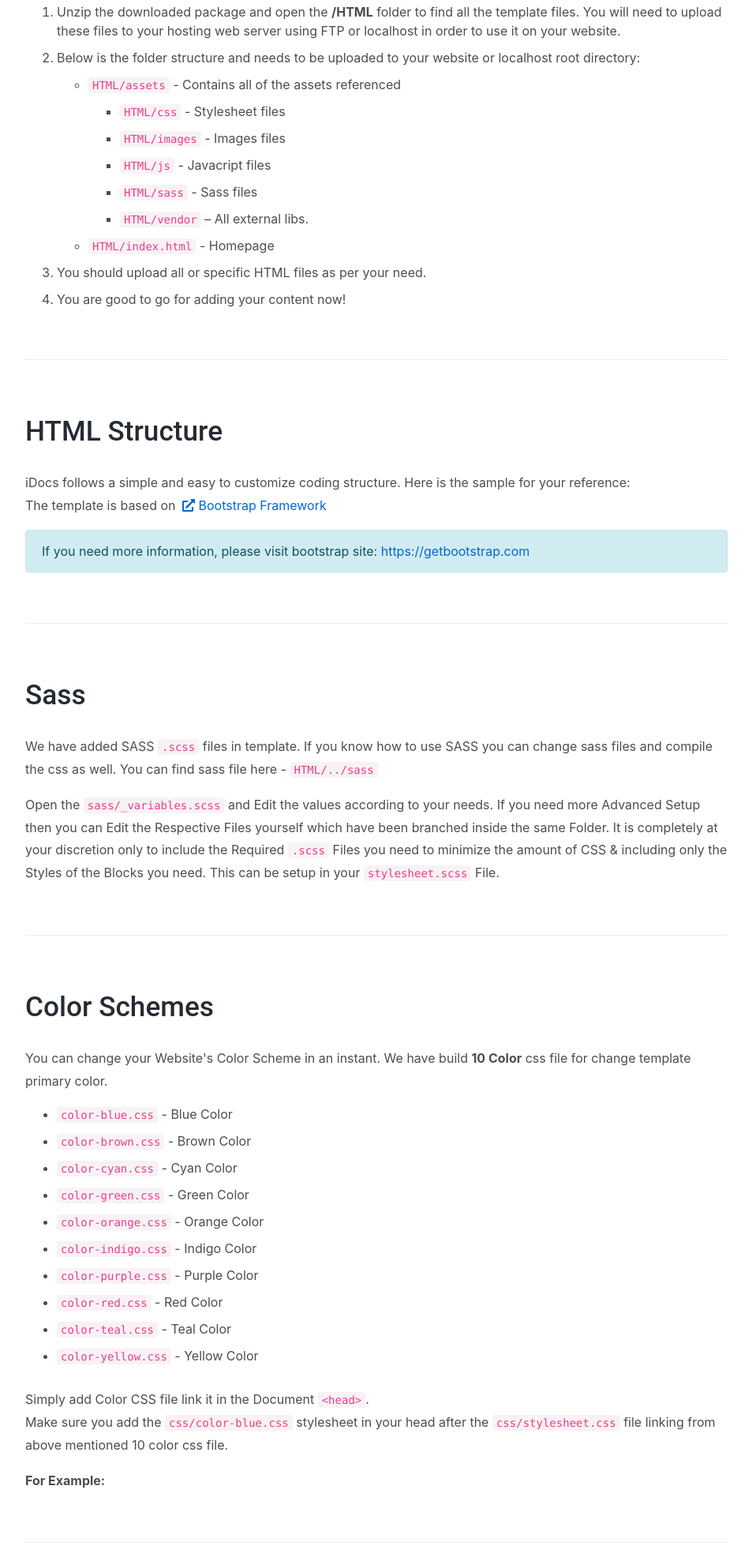
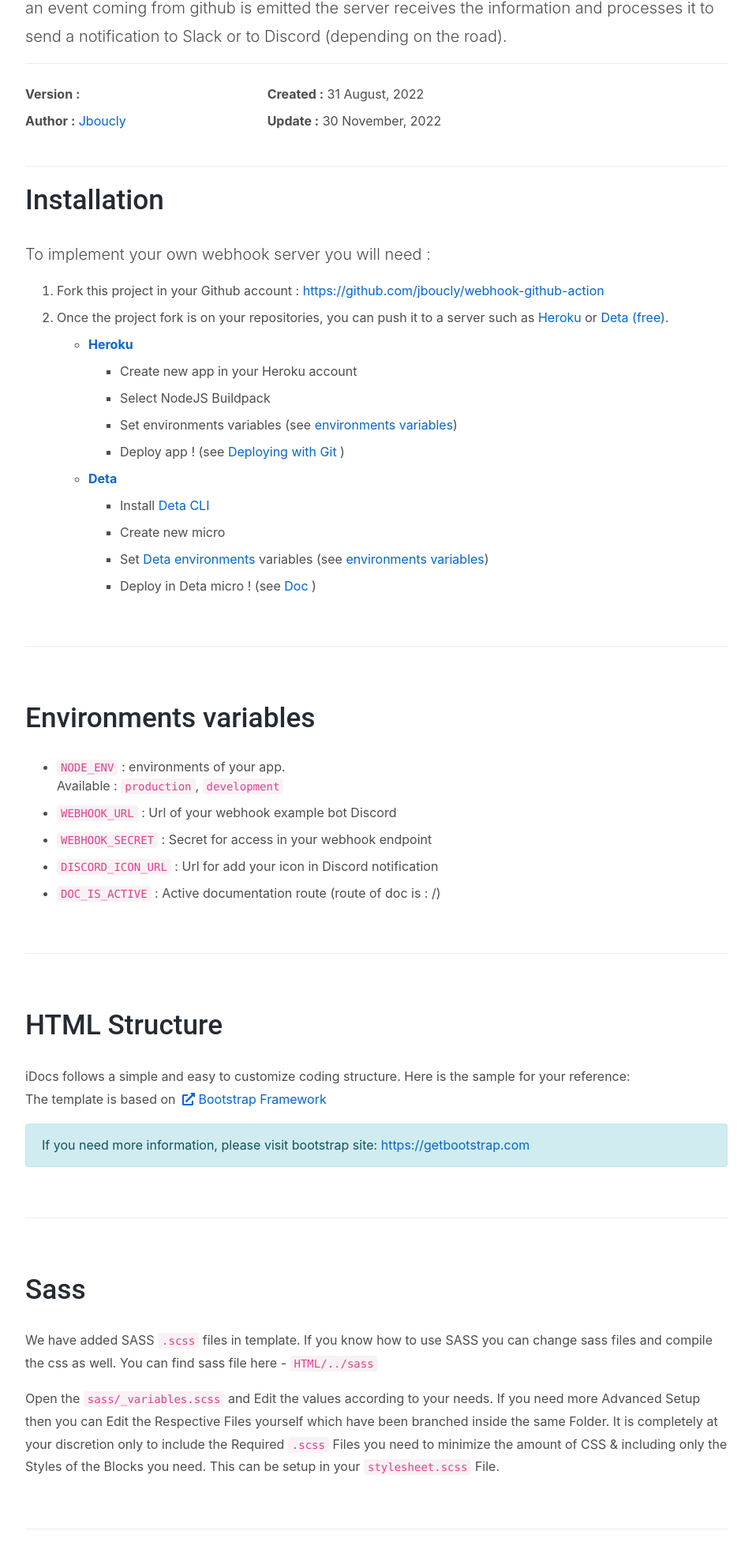
Before and after one commit to jboucly/slack-github-action, a website with bundled scripts: page src/public/pages/home.html in a window 1280 px wide. Shown: the part 841-2799 px from the top of the page at 79% size, without its empty margins (293-1246 px from the left). Built offline with nearby package versions, Linux system fonts and the light colour scheme.

Commit message:
feat(page): Fill install and env section

```diff
--- a/src/public/pages/home.html
+++ b/src/public/pages/home.html
@@ -78,20 +78,16 @@
                             <a class="nav-link active" href="#idocs_start">Getting Started</a>
                             <ul class="nav flex-column">
                                 <li class="nav-item">
-                                    <a class="nav-link" href="#idocs_installation">Installation</a>
+                                    <a class="nav-link" href="#installation">Installation</a>
                                 </li>
                                 <li class="nav-item">
-                                    <a class="nav-link" href="#idocs_html_structure">HTML Structure</a>
-                                </li>
-                                <li class="nav-item"><a class="nav-link" href="#idocs_sass">Sass</a></li>
-                                <li class="nav-item">
-                                    <a class="nav-link" href="#idocs_color_schemes">Color Schemes</a>
+                                    <a class="nav-link" href="#environments">Environments variables</a>
                                 </li>
                                 <li class="nav-item">
-                                    <a class="nav-link" href="#idocs_theme_customization">Customization</a>
+                                    <a class="nav-link" href="#configurations">Configurations</a>
                                 </li>
                                 <li class="nav-item">
-                                    <a class="nav-link" href="#idocs_logo_settings">Logo Settings</a>
+                                    <a class="nav-link" href="#routes">Routes</a>
                                 </li>
                             </ul>
                         </li>
@@ -111,12 +107,30 @@
                     <div class="container">
                         <!-- Getting Started -->
                         <section id="idocs_start">
+                            <div class="d-flex align-center justify-content-center mb-5">
+                                <img
+                                    src="https://img.shields.io/static/v1?style=for-the-badge&color=green&logoColor=white&logo=slack&label=slack&message=webhook"
+                                    alt="slack"
+                                    class="mr-2"
+                                />
+                                <img
+                                    src="https://img.shields.io/static/v1?style=for-the-badge&color=7289DA&logoColor=white&logo=discord&label=discord&message=webhook"
+                                    alt="discord"
+                                />
+                            </div>
                             <h1>What is Webhook Github Actions ?</h1>
                             <p class="lead">
                                 Webhook Github Action is a self-hosted express server allowing the sending of
                                 notification (webhook) to several messaging systems. Example, you work in a team and you
                                 would like to be informed when a CI/CD fails to intervene quickly on the problem
                                 encountered by the CI/CD. Webhook Github Action fills this need !
+                            </p>
+                            <h4>How it works ?</h4>
+                            <p class="lead">
+                                An HTTP server runs and listens permanently on certain pre-defined routes (see
+                                <a href="#routes">Routes</a>), when an event coming from github is emitted the server
+                                receives the information and processes it to send a notification to Slack or to Discord
+                                (depending on the road).
                             </p>
                             <hr />
                             <div class="row">
@@ -136,51 +150,111 @@
                                     </ul>
                                 </div>
                             </div>
-                            <p class="alert alert-info">
-                                If you have any questions about the installation or anything else about the project, you
-                                can contact me here ➡️
-                                <a target="_blank" href="mailto:julien.boucly.pro@gmail.com">Mail</a>.
-                            </p>
                         </section>
 
-                        <hr class="divider" />
+                        <hr class="mb-6" />
 
                         <!-- Installation -->
-                        <section id="idocs_installation">
+                        <section id="installation">
                             <h2>Installation</h2>
-                            <p class="lead">Follow the steps below to setup your site template:</p>
+                            <p class="lead">To implement your own webhook server you will need :</p>
                             <ol>
                                 <li>
-                                    Unzip the downloaded package and open the <strong>/HTML</strong> folder to find all
-                                    the template files. You will need to upload these files to your hosting web server
-                                    using FTP or localhost in order to use it on your website.
+                                    Fork this project in your Github account :
+                                    <a href="https://github.com/jboucly/webhook-github-action" target="_blank">
+                                        https://github.com/jboucly/webhook-github-action
+                                    </a>
                                 </li>
                                 <li>
-                                    Below is the folder structure and needs to be uploaded to your website or localhost
-                                    root directory:
+                                    Once the project fork is on your repositories, you can push it to a server such as
+                                    <a href="https://heroku.com/" target="_blank">Heroku</a> or
+                                    <a href="https://www.deta.sh/" target="_blank">Deta (free)</a>.
                                     <ul>
                                         <li>
-                                            <code>HTML/assets</code> - Contains all of the assets referenced
+                                            <b>
+                                                <a
+                                                    target="_blank"
+                                                    href="https://devcenter.heroku.com/categories/nodejs-support"
+                                                >
+                                                    Heroku
+                                                </a>
+                                            </b>
                                             <ul>
-                                                <li><code>HTML/css</code> - Stylesheet files</li>
-                                                <li><code>HTML/images</code> - Images files</li>
-                                                <li><code>HTML/js</code> - Javacript files</li>
-                                                <li><code>HTML/sass</code> - Sass files</li>
-                                                <li><code>HTML/vendor</code> – All external libs.</li>
+                                                <li>Create new app in your Heroku account</li>
+                                                <li>Select NodeJS Buildpack</li>
+                                                <li>
+                                                    Set environments variables (see
+                                                    <a href="#environments">environments variables</a>)
+                                                </li>
+                                                <li>
+                                                    Deploy app ! (see
+                                                    <a href="https://devcenter.heroku.com/articles/git" target="_blank">
+                                                        Deploying with Git
+                                                    </a>
+                                                    )
+                                                </li>
                                             </ul>
                                         </li>
-                                        <li><code>HTML/index.html</code> - Homepage</li>
+                                        <li>
+                                            <b>
+                                                <a target="_blank" href="https://docs.deta.sh/docs/home/">Deta</a>
+                                            </b>
+                                            <ul>
+                                                <li>
+                                                    Install
+                                                    <a href="https://docs.deta.sh/docs/cli/install" target="_blank">
+                                                        Deta CLI
+                                                    </a>
+                                                </li>
+                                                <li>Create new micro</li>
+                                                <li>
+                                                    Set
+                                                    <a
+                                                        href="https://docs.deta.sh/docs/cli/commands#deta-update"
+                                                        target="_blank"
+                                                    >
+                                                        Deta environments
+                                                    </a>
+                                                    variables (see <a href="#environments">environments variables</a>)
+                                                </li>
+                                                <li>
+                                                    Deploy in Deta micro ! (see
+                                                    <a
+                                                        target="_blank"
+                                                        href="https://docs.deta.sh/docs/cli/commands#deta-deploy"
+                                                    >
+                                                        Doc
+                                                    </a>
+                                                    )
+                                                </li>
+                                            </ul>
+                                        </li>
                                     </ul>
                                 </li>
-                                <li>You should upload all or specific HTML files as per your need.</li>
-                                <li>You are good to go for adding your content now!</li>
                             </ol>
                         </section>
 
                         <hr class="divider" />
 
-                        <!-- HTML Structure -->
-                        <section id="idocs_html_structure">
+                        <!-- Environments -->
+                        <section id="environments">
+                            <h2>Environments variables</h2>
+                            <ul>
+                                <li>
+                                    <code>NODE_ENV</code> : environments of your app. <br />
+                                    Available : <code>production</code>, <code>development</code>
+                                </li>
+                                <li><code>WEBHOOK_URL</code> : Url of your webhook example bot Discord</li>
+                                <li><code>WEBHOOK_SECRET</code> : Secret for access in your webhook endpoint</li>
+                                <li><code>DISCORD_ICON_URL</code> : Url for add your icon in Discord notification</li>
+                                <li><code>DOC_IS_ACTIVE</code> : Active documentation route (route of doc is : /)</li>
+                            </ul>
+                        </section>
+
+                        <hr class="divider" />
+
+                        <!-- Configurations -->
+                        <section id="configurations">
                             <h2>HTML Structure</h2>
                             <p>
                                 iDocs follows a simple and easy to customize coding structure. Here is the sample for
@@ -200,9 +274,8 @@
 
                         <hr class="divider" />
 
-                        <!-- Sass
-		============================ -->
-                        <section id="idocs_sass">
+                        <!-- Routes -->
+                        <section id="routes">
                             <h2>Sass</h2>
                             <p>
                                 We have added SASS <code>.scss</code> files in template. If you know how to use SASS you
@@ -221,72 +294,14 @@
 
                         <hr class="divider" />
 
-                        <!-- Color Schemes
-		============================ -->
-                        <section id="idocs_color_schemes">
-                            <h2>Color Schemes</h2>
-                            <p>
-                                You can change your Website's Color Scheme in an instant. We have build
-                                <strong>10 Color</strong> css file for change template primary color.
-                            </p>
-                            <ul>
-                                <li><code>color-blue.css</code> - Blue Color</li>
-                                <li><code>color-brown.css</code> - Brown Color</li>
-                                <li><code>color-cyan.css</code> - Cyan Color</li>
-                                <li><code>color-green.css</code> - Green Color</li>
-                                <li><code>color-orange.css</code> - Orange Color</li>
-                                <li><code>color-indigo.css</code> - Indigo Color</li>
-                                <li><code>color-purple.css</code> - Purple Color</li>
-                                <li><code>color-red.css</code> - Red Color</li>
-                                <li><code>color-teal.css</code> - Teal Color</li>
-                                <li><code>color-yellow.css</code> - Yellow Color</li>
-                            </ul>
-                            <p>
-                                Simply add Color CSS file link it in the Document <code>&lt;head&gt;</code>.<br />
-                                Make sure you add the <code>css/color-blue.css</code> stylesheet in your head after the
-                                <code>css/stylesheet.css</code> file linking from above mentioned 10 color css file.
-                            </p>
-                            <p><strong>For Example:</strong></p>
-                        </section>
-
-                        <hr class="divider" />
-
-                        <!-- Customization -->
-                        <section id="idocs_theme_customization">
-                            <h2>Theme Customization</h2>
-                            <p>
-                                We have include a Custom CSS File in the <code>css</code> Folder so that you can better
-                                handle your Customizations for New Styles or Overwriting Default Theme Styles. Simply
-                                add all your Custom CSS Codes in the <code>css/custom.css</code> File and link it in the
-                                Document <code>&lt;head&gt;</code> after the <code>css/stylesheet.css</code> Linking.
-                                Also make sure that this is the Last Linked CSS File in the Document
-                                <code>&lt;head&gt;</code> so that your Custom CSS Styles are Overwritten properly.
-                            </p>
-                            <pre>
-                        </section>
-
-                        <hr class="divider" />
-
-                        <!-- Logo Settings -->
-                        <section id="idocs_logo_settings">
-                            <h2>Logo Settings</h2>
-                            <p>The Logo Container can be found in the Header Container - <code>&lt;header&gt;</code></p>
-                        </section>
-
-                        <hr class="divider" />
-
                         <!-- Support -->
                         <section id="idocs_support">
                             <h2>Support</h2>
                             <p>
                                 If this documentation doesn't answer your questions, So, Please send us
-                                <a
-                                    class="link"
-                                    target="_blank"
-                                    href="mailto:julien.boucly.pro@gmail.com"
-                                    >
-                                    Email
-                                </a>
+                                <a class="link" target="_blank" href="mailto:julien.boucly.pro@gmail.com"> Email </a>
+                            </p>
+
                             <p>
                                 We are located in UTC+1 time zone and we answer all questions within 12-24 hours in
                                 weekdays. In some rare cases the waiting time can be to 48 hours. (except holiday
@@ -299,7 +314,8 @@
                                 on the Github repository
                             </div>
                             <h4>
-                                Don’t forget to Rate this project on Github repository <i class="fas fa-star text-warning"></i>
+                                Don’t forget to Rate this project on Github repository
+                                <i class="fas fa-star text-warning"></i>
                             </h4>
                         </section>
 
@@ -314,15 +330,16 @@
                             </p>
                             <p class="alert alert-info mb-5">
                                 For future updates follow me on Github
-                                <a target="_blank" href="https://github.com/jboucly">
-                                    @jboucly
-                                </a>
+                                <a target="_blank" href="https://github.com/jboucly"> @jboucly </a>
                             </p>
 
                             <h3 id="v1-1">Version 1.0.2 <small class="text-muted">(24 Nov, 2022)</small></h3>
                             <ul class="changelog">
-                                <li><span class="badge badge-info">Updated</span>  Update Deta config</li>
-                                <li><span class="badge badge-success">Added</span> Added security on webhooks routes to prevent intrusions</li>
+                                <li><span class="badge badge-info">Updated</span> Update Deta config</li>
+                                <li>
+                                    <span class="badge badge-success">Added</span> Added security on webhooks routes to
+                                    prevent intrusions
+                                </li>
                             </ul>
 
                             <hr class="divider" />
@@ -332,8 +349,13 @@
                                 <li><span class="badge badge-danger">Fixed</span> Remove vercel</li>
                                 <li><span class="badge badge-danger">Fixed</span> Some minor bugs for responsive</li>
                                 <li><span class="badge badge-info">Updated</span> Replace http server for express</li>
-                                <li><span class="badge badge-success">Added</span> Add Deta config file for deployment</li>
-                                <li><span class="badge badge-success">Added</span> Create routes file for define express routes</li>
+                                <li>
+                                    <span class="badge badge-success">Added</span> Add Deta config file for deployment
+                                </li>
+                                <li>
+                                    <span class="badge badge-success">Added</span> Create routes file for define express
+                                    routes
+                                </li>
                             </ul>
 
                             <hr class="divider" />
@@ -356,16 +378,17 @@
                                 data-toggle="tooltip"
                                 data-original-title="GitHub"
                                 href="https://github.com/jboucly/webhook-github-action"
-                                >
+                            >
                                 <i class="fab fa-github"></i>
                             </a>
                         </li>
                     </ul>
                     <p class="text-center">
                         Copyright &copy; 2022 <a href="https://jboucly.fr">Jboucly</a>. All Rights Reserved.
-                        <br>
+                        <br />
                         <span class="text-1 text-center mb-0">
-                            Design &amp; Develop by <a class="btn-link" target="_blank" href="http://www.harnishdesign.net/">HarnishDesign</a>.
+                            Design &amp; Develop by
+                            <a class="btn-link" target="_blank" href="http://www.harnishdesign.net/">HarnishDesign</a>.
                         </span>
                     </p>
                 </div>
```
Also changed, not shown: 1 other file.
